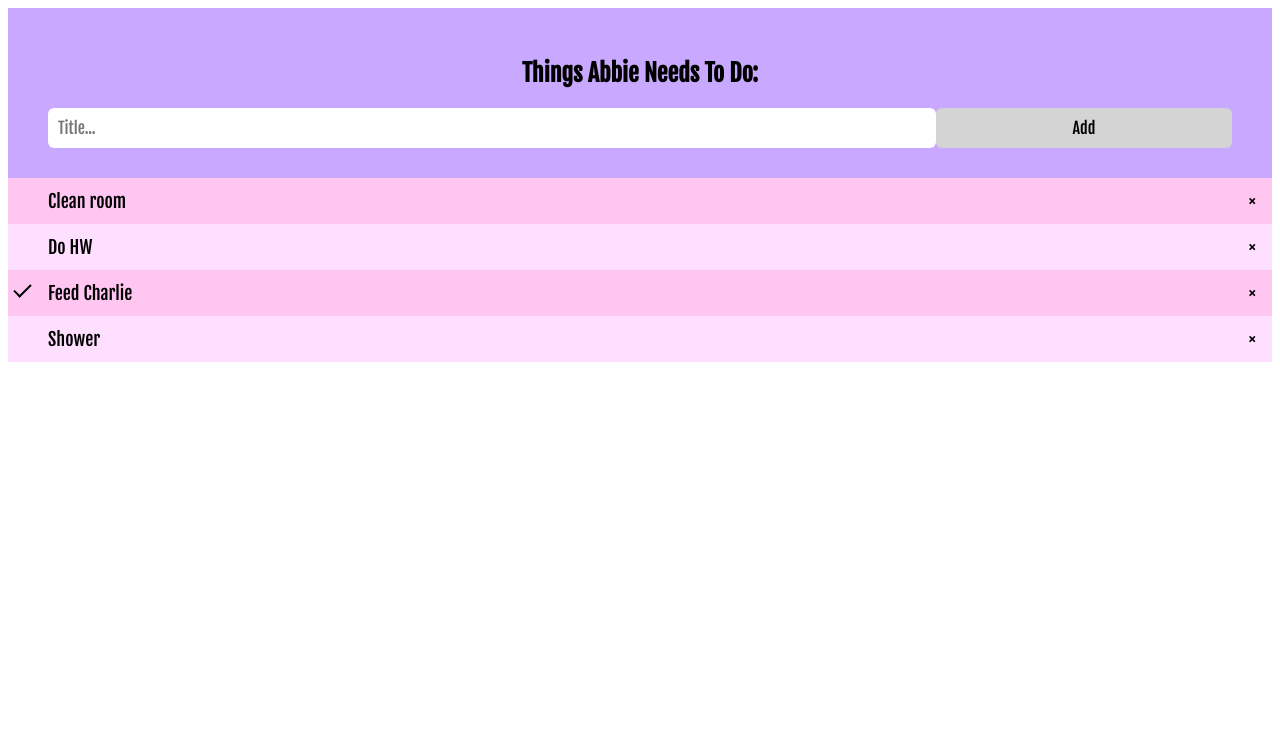
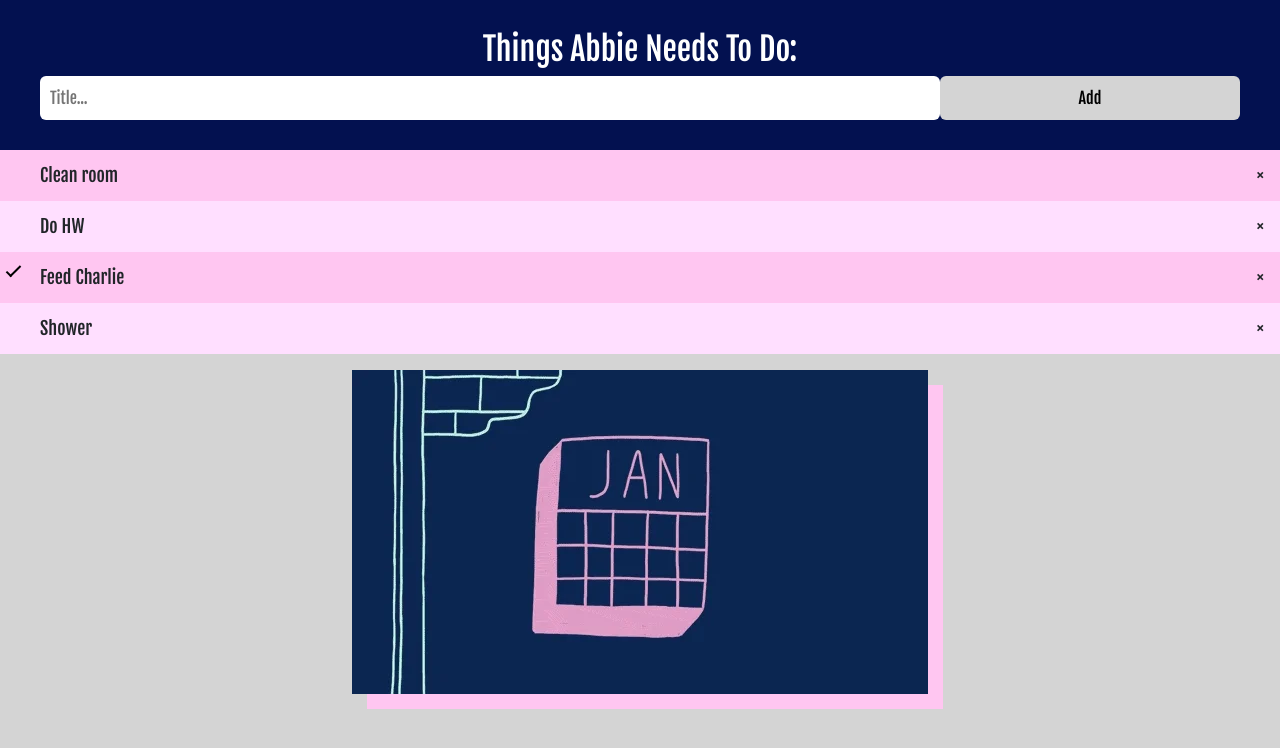
Before and after one commit to abbiemarder/To-Do-List, a plain HTML site: page index.html in a window 1280 px wide. Drawn offline with nearby package versions, Linux system fonts and the light colour scheme.

Commit message:
more css

```diff
--- a/index.html
+++ b/index.html
@@ -5,6 +5,8 @@
     <meta http-equiv="X-UA-Compatible" content="IE=edge">
     <meta name="viewport" content="width=device-width, initial-scale=1.0">
     <title>Abbie's To Do List</title>
+    <link href="https://cdn.jsdelivr.net/npm/bootstrap@5.0.2/dist/css/bootstrap.min.css" rel="stylesheet"
+        integrity="sha384-EVSTQN3/azprG1Anm3QDgpJLIm9Nao0Yz1ztcQTwFspd3yD65VohhpuuCOmLASjC" crossorigin="anonymous">
     <link rel="preconnect" href="https://fonts.googleapis.com">
     <link rel="preconnect" href="https://fonts.gstatic.com" crossorigin>
     <link href="https://fonts.googleapis.com/css2?family=Fjalla+One&display=swap" rel="stylesheet">
@@ -22,6 +24,11 @@
         <li class="checked">Feed Charlie</li>
         <li>Shower</li>
     </ul>
+    <div class="row">
+        <div class="col-12 text-center pt-3">
+            <img class="img-fluid m-auto d-block" src="calendar.webp">
+        </div>
+    </div>
     <script src="script.js"></script>
 </body>
 </html>
--- a/style.css
+++ b/style.css
@@ -24,7 +24,7 @@ ul li:nth-child(odd) {
     background: #ffc6f1;
 }
 ul li:hover{
-    background:rgb(175, 196, 255);
+    background:rgb(175, 255, 255);
 }
  ul li.checked::before {
     content: '';
@@ -47,14 +47,14 @@ ul li:hover{
     padding: 12px 16px 12px 16px;
  }
  .close:hover{
-    background-color: rgb(175, 196, 255);
+    background-color:rgb(189, 255, 255);
     color: white;
  }
  /*Header Style */
  .header {
-    background-color: rgb(201, 168, 255);
+    background-color: rgb(3, 17, 80);
     padding: 30px 40px;
-    color: rgb(0, 0, 0);
+    color: rgb(255, 255, 255);
     text-align: center;
  }
 
@@ -86,6 +86,12 @@ ul li:hover{
     clear: both;
  }
  .addBtn:hover {
-    background-color: rgb(175, 196, 255);
-    color:white;
+    background-color: rgb(189, 255, 255);
+    color:rgb(3, 17, 80);
  }
+body{
+   background-color: rgb(212, 212, 212);
+}
+img {
+   box-shadow: 15px 15px #ffc6f1;
+}
```
Also changed, not shown: calendar.webp (added).
